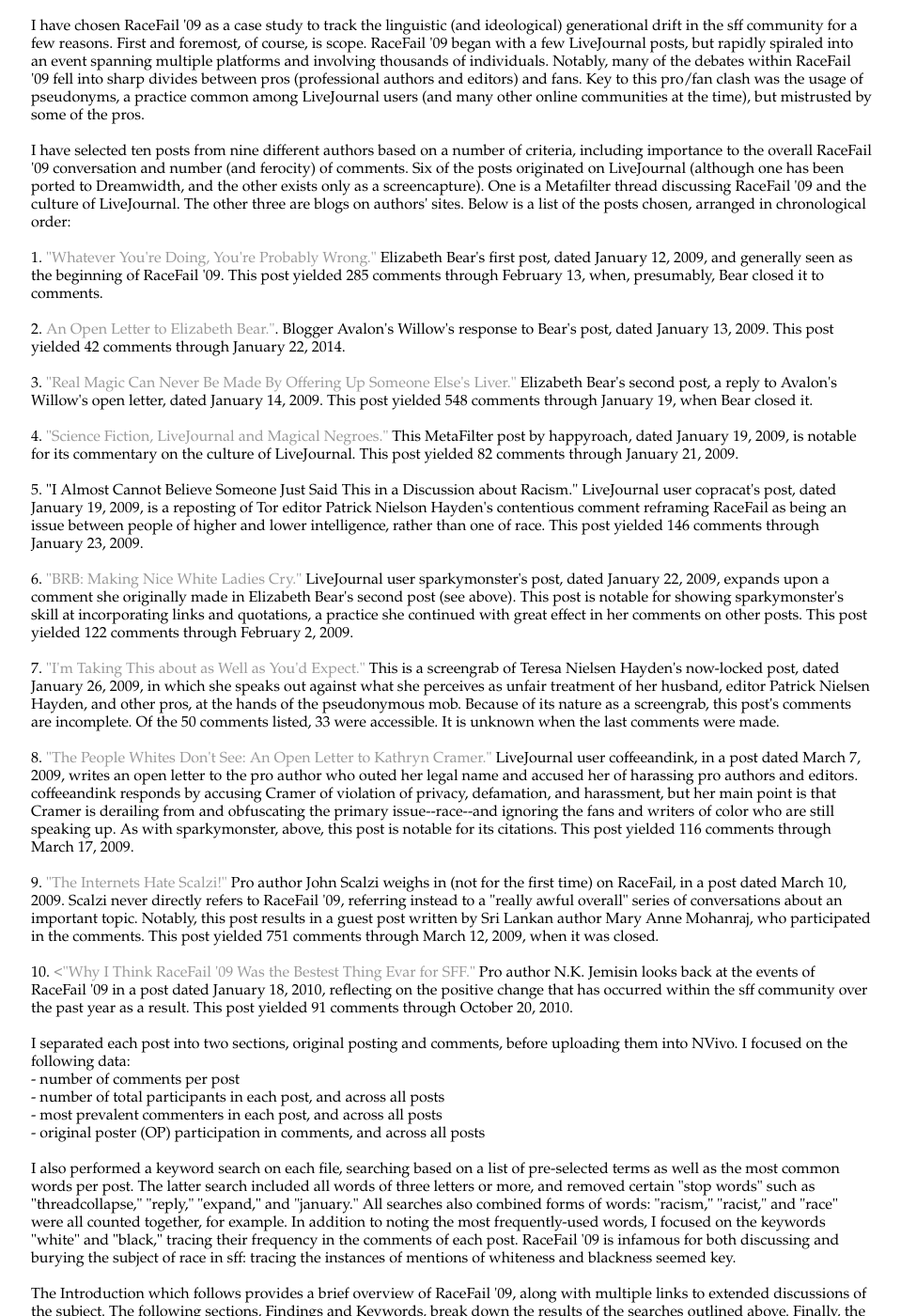
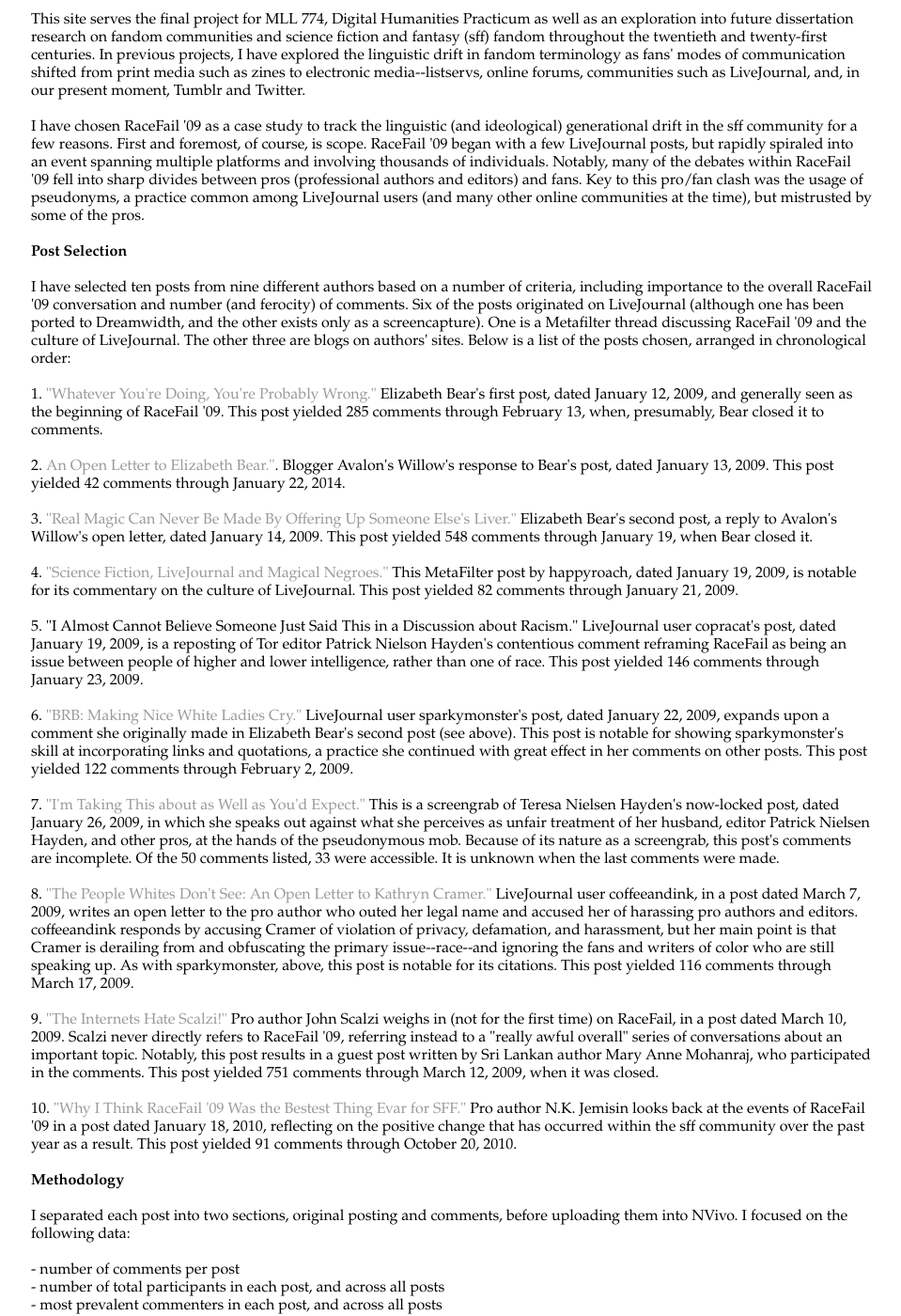
Before and after one commit to pastfutures/pastfutures.github.io, a Jekyll site: the page built from RaceFailDH/index.html, in a window 1280 px wide and 1400 px high, scrolled down 505 px. Shown: the whole window at 94% size, without its empty margins (159-1118 px from the left). Built offline with Jekyll 4.4.1, drawn with Linux system fonts in a browser that asks for light colours; some of the changed text lies outside the part shown.

Commit message:
Update index.html

```diff
--- a/RaceFailDH/index.html
+++ b/RaceFailDH/index.html
@@ -19,13 +19,19 @@
 	<a href="/RaceFailDH/future">Challenges and Future Applications</a>
 	<br>
 	<br>
-	<b>Project Overview</b>
+	<b><h2>Project Overview</h2></b>
+	<br>
+	<br>
+	<b>Introduction</b>
 	<br>
 	<br>
 This site serves the final project for MLL 774, Digital Humanities Practicum as well as an exploration into future dissertation research on fandom communities and science fiction and fantasy (sff) fandom throughout the twentieth and twenty-first centuries. In previous projects, I have explored the linguistic drift in fandom terminology as fans' modes of communication shifted from print media such as zines to electronic media--listservs, online forums, communities such as LiveJournal, and, in our present moment, Tumblr and Twitter.
 	<br>
 	<br>
 I have chosen RaceFail '09 as a case study to track the linguistic (and ideological) generational drift in the sff community for a few reasons. First and foremost, of course, is scope. RaceFail '09 began with a few LiveJournal posts, but rapidly spiraled into an event spanning multiple platforms and involving thousands of individuals. Notably, many of the debates within RaceFail '09 fell into sharp divides between pros (professional authors and editors) and fans. Key to this pro/fan clash was the usage of pseudonyms, a practice common among LiveJournal users (and many other online communities at the time), but mistrusted by some of the pros.
+	<br>
+	<br>
+	<b>Post Selection</b>
 	<br>
 	<br>
 I have selected ten posts from nine different authors based on a number of criteria, including importance to the overall RaceFail '09 conversation and number (and ferocity) of comments. Six of the posts originated on LiveJournal (although one has been ported to Dreamwidth, and the other exists only as a screencapture). One is a Metafilter thread discussing RaceFail '09 and the culture of LiveJournal. The other three are blogs on authors' sites. Below is a list of the posts chosen, arranged in chronological order:
@@ -58,11 +64,14 @@
 	9. <a href="https://whatever.scalzi.com/2009/03/10/the-internets-hate-scalzi/">"The Internets Hate Scalzi!"</a> Pro author John Scalzi weighs in (not for the first time) on RaceFail, in a post dated March 10, 2009. Scalzi never directly refers to RaceFail '09, referring instead to a "really awful overall" series of conversations about an important topic. Notably, this post results in a guest post written by Sri Lankan author Mary Anne Mohanraj, who participated in the comments. This post yielded 751 comments through March 12, 2009, when it was closed.
 	<br>
 	<br>
-	10. <a href="http://nkjemisin.com/2010/01/why-i-think-racefail-was-the-bestest-thing-evar-for-sff/"><"Why I Think RaceFail '09 Was the Bestest Thing Evar for SFF."</a> Pro author N.K. Jemisin looks back at the events of RaceFail '09 in a post dated January 18, 2010, reflecting on the positive change that has occurred within the sff community over the past year as a result. This post yielded 91 comments through October 20, 2010.
-
+	10. <a href="http://nkjemisin.com/2010/01/why-i-think-racefail-was-the-bestest-thing-evar-for-sff/">"Why I Think RaceFail '09 Was the Bestest Thing Evar for SFF."</a> Pro author N.K. Jemisin looks back at the events of RaceFail '09 in a post dated January 18, 2010, reflecting on the positive change that has occurred within the sff community over the past year as a result. This post yielded 91 comments through October 20, 2010.
 	<br>
 	<br>
+<b>Methodology</b>
+<br>
+<br>
 	I separated each post into two sections, original posting and comments, before uploading them into NVivo. I focused on the following data:
+	<br>
 	<br>
 	- number of comments per post
 	<br>
```
Also changed, not shown: other parts of RaceFailDH/index.html (+4 -1 lines).
